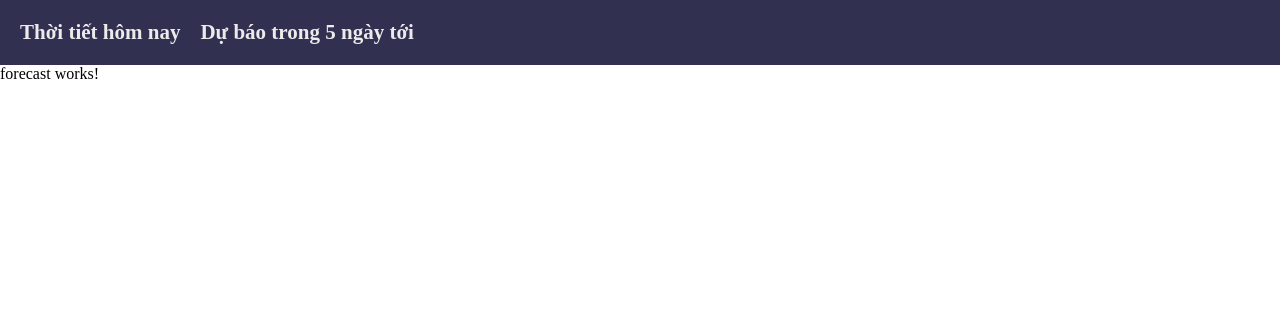
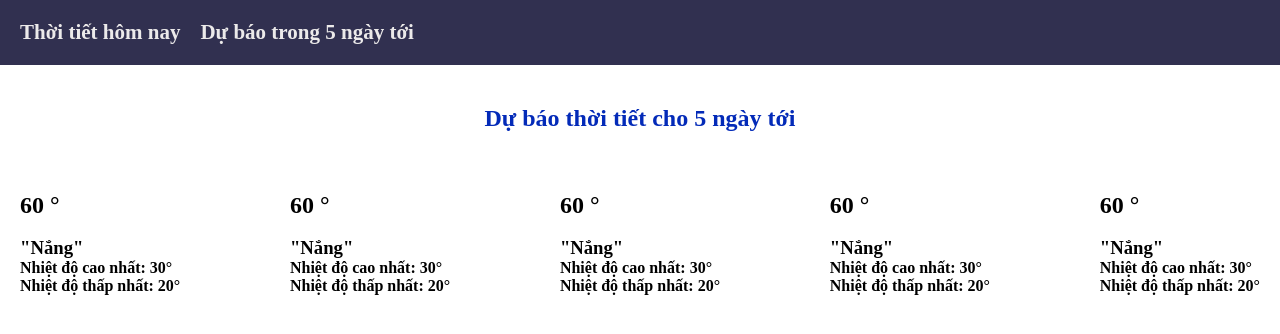
Before and after one commit to Lethienloc1200/weatherApp, an Angular app: page /forecast in a window 1280 px wide. Shown: the top 334 px of the page. Built offline with nearby package versions, Linux system fonts and the light colour scheme.

Commit message:
commit 2

```diff
--- a/src/app/app.module.ts
+++ b/src/app/app.module.ts
@@ -8,6 +8,8 @@ import { CurrentComponent } from './current/current.component';
 import { ForecastComponent } from './forecast/forecast.component';
 import { weatherRouting } from './weather.routing';
 import { WeatherService } from './weather.service';
+import { HttpClientModule } from '@angular/common/http';
+import { ResolveLocationService } from './resolve-location.service';
 @NgModule({
   declarations: [
     AppComponent,
@@ -15,8 +17,8 @@ import { WeatherService } from './weather.service';
     CurrentComponent,
     ForecastComponent,
   ],
-  imports: [BrowserModule, AppRoutingModule, weatherRouting],
-  providers: [WeatherService],
+  imports: [BrowserModule, AppRoutingModule, weatherRouting, HttpClientModule],
+  providers: [WeatherService, ResolveLocationService],
   bootstrap: [AppComponent],
 })
 export class AppModule {}
--- a/src/app/current/current.component.css
+++ b/src/app/current/current.component.css
@@ -2,10 +2,31 @@
   text-align: center;
   margin: auto;
   width: 50%;
+  padding-top: 20px;
   /* background-color: yellow; */
 }
+.temp-deg {
+  padding-top: 20px;
+  color: orange;
+}
 img.img {
-  width: 200px;
-  height: 200px;
+  width: 150px;
+  height: 150px;
   object-fit: contain;
 }
+.kind-weather {
+  margin: 5px 0px 29px 0px;
+  font-size: 25px;
+  font-weight: bold;
+  color: orange;
+  text-transform: uppercase;
+  text-shadow: 3px 2px 5px black;
+}
+.temp-max {
+  margin: 10px 0px;
+  color: orange;
+}
+.temp-min {
+  margin: 10px 0px;
+  color: blue;
+}
--- a/src/app/current/current.component.html
+++ b/src/app/current/current.component.html
@@ -1,8 +1,8 @@
 <div class="container-auto">
   <h1>{{myWeather.cityName}}</h1>
-  <h2>{{myWeather.temp}} &deg;</h2>
-  <img src={{myWeather.icon}} alt="" class="img">
-  <h3>{{myWeather.weatherKind}}</h3>
-  <h4>Nhiệt độ cao nhất: {{myWeather.tempMax}}&deg;</h4>
-  <h4>Nhiệt độ thấp nhất: {{myWeather.tempMin}}&deg;</h4>
+  <h2 class="temp-deg">{{myWeather.temp}} &deg;</h2>
+  <img src="http://openweathermap.org/img/wn/{{myWeather.icon}}.png" alt="" class="img">
+  <h3 class="kind-weather">{{myWeather.weatherKind}}</h3>
+  <h4 class="temp-max">Nhiệt độ cao nhất: {{myWeather.tempMax}}&deg;</h4>
+  <h4 class="temp-min">Nhiệt độ thấp nhất: {{myWeather.tempMin}}&deg;</h4>
 </div>
--- a/src/app/current/current.component.ts
+++ b/src/app/current/current.component.ts
@@ -1,6 +1,8 @@
 import { Component, OnInit } from '@angular/core';
 import { WeatherService } from '../weather.service';
 import { CurrenWeather } from '../curren-weather';
+import { ActivatedRoute } from '@angular/router';
+// import 'rxjs,Rx';
 @Component({
   selector: 'app-current',
   templateUrl: './current.component.html',
@@ -8,10 +10,13 @@ import { CurrenWeather } from '../curren-weather';
 })
 export class CurrentComponent implements OnInit {
   myWeather!: CurrenWeather;
+  // location: any = {};
 
-  constructor(private ws: WeatherService) {}
+  constructor(private ws: WeatherService, private route: ActivatedRoute) {}
 
-  ngOnInit(): void {
-    this.myWeather = this.ws.weatherNow();
+  ngOnInit() {
+    this.route.data.subscribe((data: { myWeather: CurrenWeather }) => {
+      this.myWeather = data.myWeather;
+    });
   }
 }
--- a/src/app/forecast/forecast.component.css
+++ b/src/app/forecast/forecast.component.css
@@ -0,0 +1,13 @@
+.text-align-center {
+  text-align: center;
+  margin: 40px 0px;
+  color: rgb(3, 42, 184);
+}
+.container-auto {
+  display: flex;
+  justify-content: space-between;
+}
+
+.day-5 {
+  padding: 20px;
+}
--- a/src/app/forecast/forecast.component.html
+++ b/src/app/forecast/forecast.component.html
@@ -1 +1,44 @@
-<p>forecast works!</p>
+<h2 class="text-align-center">Dự báo thời tiết cho 5 ngày tới</h2>
+<div class="container-auto">
+  <!-- <h1>{{myWeather.cityName}}</h1> -->
+
+  <div class="day-5">
+    <h2>60 &deg;</h2>
+    <img src="" alt="" class="img">
+    <h3>"Nắng"</h3>
+    <h4>Nhiệt độ cao nhất: 30&deg;</h4>
+    <h4>Nhiệt độ thấp nhất: 20&deg;</h4>
+  </div>
+
+  <div class="day-5">
+    <h2>60 &deg;</h2>
+    <img src="" alt="" class="img">
+    <h3>"Nắng"</h3>
+    <h4>Nhiệt độ cao nhất: 30&deg;</h4>
+    <h4>Nhiệt độ thấp nhất: 20&deg;</h4>
+  </div>
+
+  <div class="day-5">
+    <h2>60 &deg;</h2>
+    <img src="" alt="" class="img">
+    <h3>"Nắng"</h3>
+    <h4>Nhiệt độ cao nhất: 30&deg;</h4>
+    <h4>Nhiệt độ thấp nhất: 20&deg;</h4>
+  </div>
+
+  <div class="day-5">
+    <h2>60 &deg;</h2>
+    <img src="" alt="" class="img">
+    <h3>"Nắng"</h3>
+    <h4>Nhiệt độ cao nhất: 30&deg;</h4>
+    <h4>Nhiệt độ thấp nhất: 20&deg;</h4>
+  </div>
+
+  <div class="day-5">
+    <h2>60 &deg;</h2>
+    <img src="" alt="" class="img">
+    <h3>"Nắng"</h3>
+    <h4>Nhiệt độ cao nhất: 30&deg;</h4>
+    <h4>Nhiệt độ thấp nhất: 20&deg;</h4>
+  </div>
+</div>
--- /dev/null
+++ b/src/app/resolve-location.service.ts
@@ -0,0 +1,12 @@
+import { Injectable } from '@angular/core';
+import { Resolve } from '@angular/router';
+import { WeatherService } from './weather.service';
+@Injectable({
+  providedIn: 'root',
+})
+export class ResolveLocationService implements Resolve<any> {
+  constructor(private ws: WeatherService) {}
+  resolve() {
+    return this.ws.localWeather();
+  }
+}
--- a/src/app/weather.routing.ts
+++ b/src/app/weather.routing.ts
@@ -5,10 +5,15 @@ import { NgModule } from '@angular/core';
 
 import { CurrentComponent } from './current/current.component';
 import { ForecastComponent } from './forecast/forecast.component';
+import { ResolveLocationService } from './resolve-location.service';
 // const routes: Routes = [];
 
 const WEATHER_ROUTER: Routes = [
-  { path: '', component: CurrentComponent },
+  {
+    path: '',
+    component: CurrentComponent,
+    resolve: { myWeather: ResolveLocationService },
+  },
   { path: 'forecast', component: ForecastComponent },
 ];
 
--- a/src/app/weather.service.ts
+++ b/src/app/weather.service.ts
@@ -1,31 +1,70 @@
 import { Injectable } from '@angular/core';
 import { CurrenWeather } from './curren-weather';
+import { HttpClient } from '@angular/common/http';
+import { map } from 'rxjs/operators';
+// import { map } from 'rxjs/operators';
+
+// import 'rxjs/Rx';
+// import 'rxjs/add/operator/map';
+// import {HttpClient} from '@angular/http';
 // import { HttpModule } from '@angular/http';
 // import { Http } from '@angular/http';
-import { HttpClientModule } from '@angular/common/http';
-
+// import { HttpClientModule } from '@angular/common/http';
+// import { catchError, map, tap } from 'rxjs';
 @Injectable({
   providedIn: 'root',
 })
 export class WeatherService {
-  current: CurrenWeather = new CurrenWeather(
-    'Quy nhơn',
-    '35',
-    'https://png.pngtree.com/png-clipart/20190903/original/pngtree-cartoon-thunder-shower-icon-download-png-image_4440102.jpg',
-    'Nắng',
-    '96',
-    '45'
-  );
+  myWeather!: CurrenWeather;
 
-  constructor() {}
+  location: any = {};
+  constructor(private http: HttpClient) {}
 
-  weatherNow() {
-    return this.current;
+  // weatherNow() {
+  //   return this.myWeather;
+  // }
+
+  // my Api= a333d90d7599c543855715748387be09
+  // localWeather(lat: string, lon: string) {
+  //   let url = `http://api.openweathermap.org/data/2.5/weather?lat=${lat}&lon=${lon}&appid=a333d90d7599c543855715748387be09&units=imperial`;
+
+  //   // return this.http.get(url).pipe(map((response: any) => response.json()));
+  //   return this.http.get(url).pipe(
+  //     map((response: any) => {
+  //       return response;
+  //     })
+  //   );
+  //   // .pipe(map((response: Response) => response.json()));
+  // }
+
+  localWeather() {
+    return new Promise((res, rej) => {
+      navigator.geolocation.getCurrentPosition((pos) => {
+        this.location = pos.coords;
+        const lat = this.location.latitude;
+        const lon = this.location.longitude;
+        let url = `http://api.openweathermap.org/data/2.5/weather?lat=${lat}&lon=${lon}&appid=a333d90d7599c543855715748387be09&units=imperial`;
+        return this.http.get(url).pipe(
+          map((response: any) => {
+            return response
+              .json()
+              .toPromise()
+              .then((data: any) => {
+                this.myWeather = new CurrenWeather(
+                  data.name,
+                  data.main.temp,
+                  data.weather[0].icon,
+                  data.weather[0].description,
+                  data.main.temp_max,
+                  data.main.temp_min
+                );
+                res(this.myWeather);
+              });
+          })
+        );
+      });
+    });
+
+    // .pipe(map((response: Response) => response.json()));
   }
-  // localWeather(lat: string, lon: string) {
-  //   return;
-  //   this.http.get(
-  //     `api.openweathermap.org/data/2.5/weather?lat={lat}&lon={lon}&appid={API key}&units=imperial`).map(response => Response)=>response.json());
-  //   );
-  // }
 }
```
Also changed, not shown: 1 other file (tests, documents, lock files or other folders).
